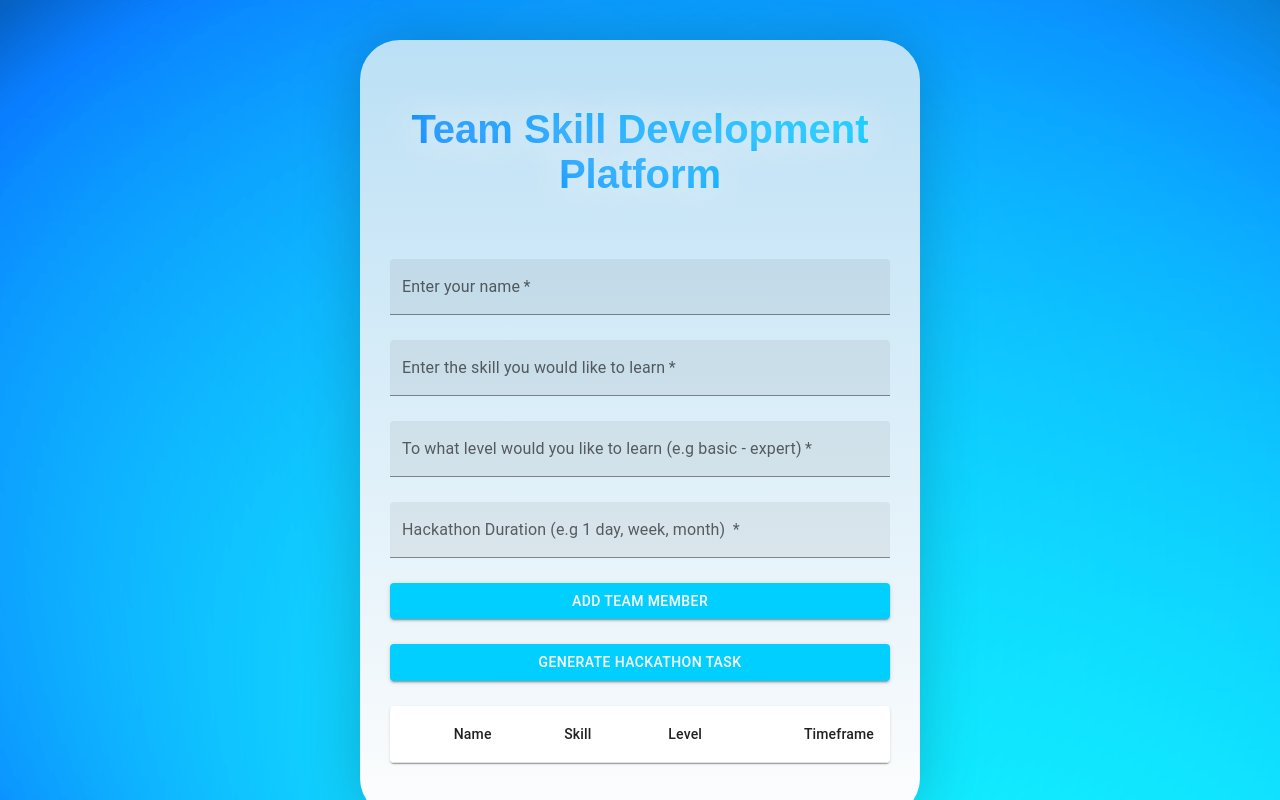
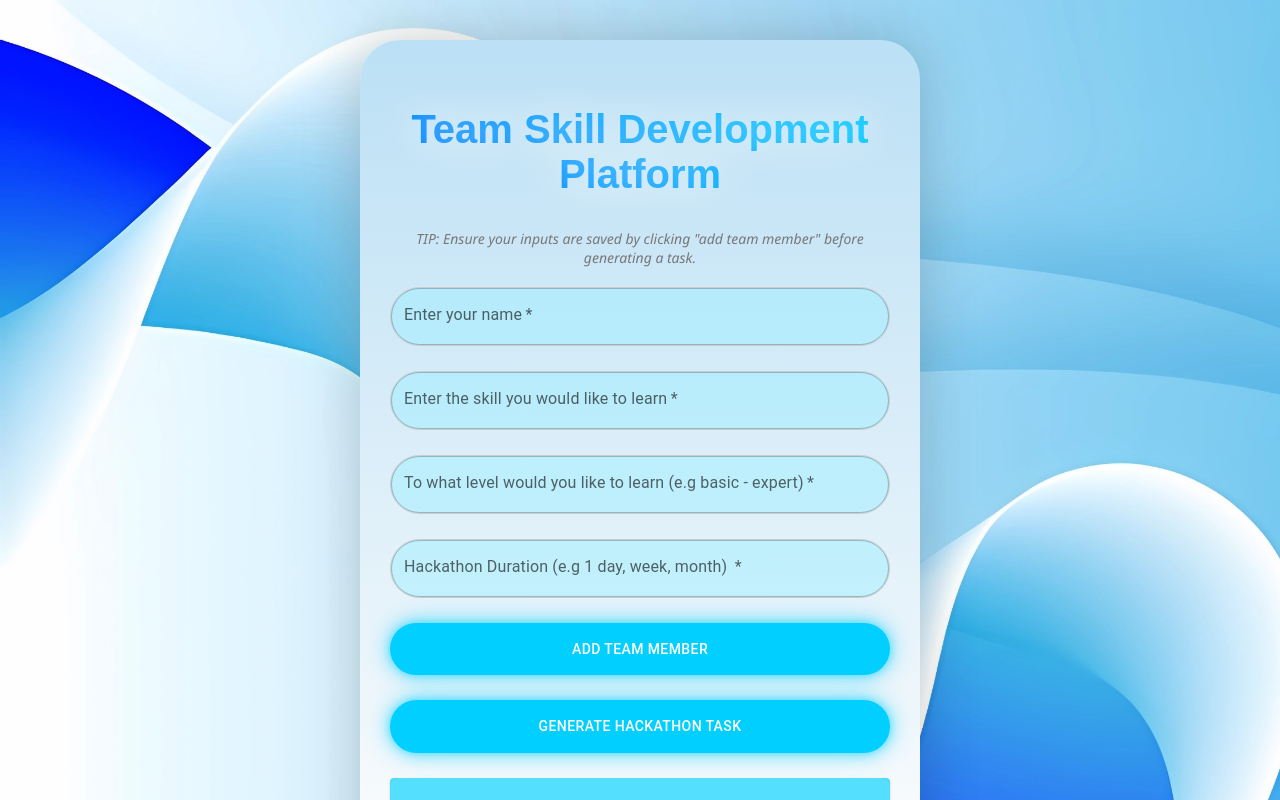
Before and after one commit to CalumMcCallion/skill-developer, a React (Create React App) app: page / in a window 1280 px wide. Shown: the top 800 px of the page. Built offline with nearby package versions, Linux system fonts and the light colour scheme.

Commit message:
further UI dev

```diff
--- a/src/App.css
+++ b/src/App.css
@@ -13,23 +13,80 @@
   background: linear-gradient(to bottom, #bbe0f5, #FDFDFD);
   box-shadow: 0px 0px 60px rgba(0, 0, 0, 0.2);
   padding: 30px;
+  animation: fade-in 3s ease forwards; /* apply a 1 second fade-in animation with forwards to keep the final state */
 }
 
+
+.Spacing button {
+  animation: fade-in 2s ease forwards; /* apply a 1 second fade-in animation with forwards to keep the final state */
+  background-color: #00CFFF;
+  color: #fff;
+  border: none;
+  padding: 1em;
+  border-radius: 40px;
+  box-shadow: 0 0 10px rgba(0, 207, 255, 0.5),
+              0 0 20px rgba(0, 207, 255, 0.4),
+              0 0 30px rgba(0, 207, 255, 0.3);
+  transition: background-color 0.5s ease; /* add a transition effect to the background-color property */
+}
 
 .Spacing button:hover {
   transform: translateY(-2px);
   box-shadow: 0px 4px 8px rgb(92, 199, 245);
-  background-color: #00c3ff;
-}
-.Spacing button {
- background-color: #00CFFF;
+  background-color: #008cff; /* change the background color on hover */
 }
 
 
+.MuiTable-root {
+  animation: fade-in 5s ease forwards;
+  border-collapse: collapse; /* collapse the borders between table cells */
+  font-size: 14px;
+  width: 100%; /* set the table width to 100% of its container */
+  box-shadow: 0 0 10px rgba(0, 0, 0, 0.2); /* add a subtle box shadow */
+  background-color: #fff; /* set a white background color */
+  color: #333; /* set a dark text color */
+  border-radius: 10px;
+}
+
+.MuiTable-head th {
+  font-weight: bold; /* make table headers bold */
+  background-color: #93ebff; /* set a light blue background color for table headers */
+  color: #333; /* set a dark text color for table headers */
+  text-align: left; /* align table header text to the left */
+  padding: 16px; /* add padding to table headers */
+}
+
+.MuiTableCell-root {
+  padding: 16px; /* add padding to table cells */
+  border-bottom: 1px solid #ddd; /* add a light gray bottom border to table cells */
+  text-align: left; /* align cell text to the left */
+}
+
+.MuiTable-root thead tr:first-of-type {
+  background-color: #00d0ffaa; /* set dark blue background color for the first row */
+  color: #fff; /* set white text color for the first row */
+}
+
+
+.MuiTableRow-root {
+  background-color: #79e6ff5e;
+}
+
+
+
+.MuiTableRow-root:hover {
+  background-color: #96ecff;
+  color: #fff;
+}
+
+
+
+
+/*
 .Spacing input[type="text"]:hover {
   transform: translateY(-2px);
   box-shadow: 0px 4px 8px rgb(92, 199, 245);
-}
+} */
 
 
 
@@ -46,7 +103,30 @@
   border-radius: 10px;
   transition: all 0.2s ease-in-out;
   text-shadow: 0px 0px 40px rgb(255, 255, 255);
+  animation: fade-in 3s ease forwards;
   }
+
+  .Spacing h4 {
+    font-size: 14px;
+    color: #777;
+    margin-top: -30px;
+    margin-bottom: -5px;
+    font-weight: normal;
+    font-style: italic;
+    animation: fade-in 2s ease forwards; /* apply a 1 second fade-in animation with forwards to keep the final state */
+  }
+
+  @keyframes fade-in {
+    from {
+      opacity: 0.1; /* start with 0 opacity */
+    }
+    to {
+      opacity: 1; /* end with 1 opacity */
+    }
+  }
+
+
+
 
 
 
@@ -57,10 +137,10 @@
   margin-top: 50px;
   width: 80%;
   max-width: 1200px;
-  border-radius: 10px;
+  border-radius: 30px;
   overflow: hidden;
   margin-bottom: 20px;
-  opacity: 0.4; /* set initial opacity to 50% */
+  opacity: 0; /* set initial opacity to 50% */
   box-shadow: 0px 0px 50px rgba(0, 0, 0);
   transition: opacity 0.5s ease-in-out; /* add a transition effect to the opacity property */
 }
@@ -89,7 +169,7 @@
   flex-direction: column;
   align-items: flex-start;
   justify-content: flex-start;
-  margin-left: 10px;
+  margin-left: 15px;
   margin-top: 5px;
   font-family: 'Segoe UI', Tahoma, Geneva, Verdana, sans-serif;
 }
--- a/src/App.tsx
+++ b/src/App.tsx
@@ -8,19 +8,22 @@ import { CompletionResponse } from "@openai/openai-api";
 import Box from "@mui/material/Box";
 import "./App.css";
 import Stack from "@mui/material/Stack";
-import Button from "@mui/material/Button";
 import Table from "@mui/material/Table";
 import TableBody from "@mui/material/TableBody";
 import TableCell from "@mui/material/TableCell";
+import Button from "@mui/material/Button";
+import Snackbar from "@mui/material/Snackbar";
+import IconButton from "@mui/material/IconButton";
 import TableContainer from "@mui/material/TableContainer";
 import TableHead from "@mui/material/TableHead";
 import TableRow from "@mui/material/TableRow";
 import Paper from "@mui/material/Paper";
 
 const API_KEY = "API_KEY_HERE";
+let messageFeedback = "";
 
 const configuration = new Configuration({
-  apiKey: "API_KEY_HERE",
+  apiKey: "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",
 });
 
 const openai = new OpenAIApi(configuration);
@@ -35,7 +38,6 @@ function App() {
     return { nameP, skillP, levelP, timeP };
   }
 
-  const [open, setOpen] = React.useState(false);
   const [name, setName] = useState("");
   const [loading, setLoading] = useState(false);
   const [skill, setSkill] = useState("");
@@ -101,8 +103,6 @@ Resources:
 (Tool) tutorial: https://(tool).org/tutorial.html
     `;
 
-    setOpen(true);
-
     const completion = await openai.createChatCompletion({
       model: "gpt-3.5-turbo",
       messages: [{ role: "user", content: prompt }],
@@ -153,16 +153,49 @@ Resources:
   if (numRows > 1) {
   }
 
-  const handleClose = (event, reason) => {
+  const [open, setOpen] = React.useState(false);
+
+  const handleClose = (
+    event: React.SyntheticEvent | Event,
+    reason?: string
+  ) => {
     if (reason === "clickaway") {
       return;
     }
     setOpen(false);
   };
 
+  const action = (
+    <React.Fragment>
+      <Button color="secondary" size="small" onClick={handleClose}>
+        close
+      </Button>
+    </React.Fragment>
+  );
+
   const handleGenerateHackathonTaskClick = () => {
-    setLoading(true);
-    generateHackathonTask();
+    const allFieldsPopulated =
+      rows.length !== 0 ||
+      (name.trim() !== "" &&
+        skill.trim() !== "" &&
+        level.trim() !== "" &&
+        timeframe.trim() !== "");
+
+    if (allFieldsPopulated) {
+      messageFeedback = "Request Succesfully Submitted";
+      setLoading(true);
+      setOpen(true);
+      generateHackathonTask();
+      setTimeout(() => {
+        setOpen(false);
+      }, 3000);
+    } else {
+      messageFeedback = "Request Failed - Make Sure All Fields Are Populated";
+      setOpen(true);
+      setTimeout(() => {
+        setOpen(false);
+      }, 3000);
+    }
   };
 
   return (
@@ -170,45 +203,98 @@ Resources:
       <style>
         {`
           body {
-            background-image: url('/backg.png');
+            background-image: url('/bgwave.jpg');
             background-size: cover;
           }
         `}
       </style>
       <div className="Spacing">
         <h1 className="Title">Team Skill Development Platform</h1>
+        <h4>
+          TIP: Ensure your inputs are saved by clicking "add team member" before
+          generating a task.
+        </h4>
+        <TextField
+          required
+          id="outlined-required"
+          label="Enter your name"
+          value={name}
+          variant="outlined"
+          onChange={handleNameChange}
+          sx={{
+            width: 500,
+            "& .MuiOutlinedInput-root": {
+              borderRadius: "30px",
+              border: "1px solid #ccc",
+            },
+            "& .MuiOutlinedInput-input": {
+              backgroundColor: "#96ecff72",
+              borderRadius: "30px",
+              padding: "17px",
+            },
+          }}
+        />
 
         <TextField
           required
-          id="filled-required"
-          label="Enter your name"
-          value={name}
-          variant="filled"
-          onChange={handleNameChange}
+          id="outlined-required"
+          label="Enter the skill you would like to learn"
+          value={skill}
+          variant="outlined"
+          onChange={handleSkillChange}
+          sx={{
+            width: 500,
+            "& .MuiOutlinedInput-root": {
+              borderRadius: "30px",
+              border: "1px solid #ccc",
+            },
+            "& .MuiOutlinedInput-input": {
+              backgroundColor: "#96ecff72",
+              borderRadius: "30px",
+              padding: "17px",
+            },
+          }}
         />
         <TextField
           required
-          id="filled-required"
-          label="Enter the skill you would like to learn"
-          value={skill}
-          variant="filled"
-          onChange={handleSkillChange}
+          id="outlined-required"
+          label="To what level would you like to learn (e.g basic - expert)"
+          value={level}
+          variant="outlined"
+          onChange={handleLevelChange}
+          sx={{
+            width: 500,
+            "& .MuiOutlinedInput-root": {
+              borderRadius: "30px",
+              border: "1px solid #ccc",
+            },
+            "& .MuiOutlinedInput-input": {
+              backgroundColor: "#96ecff72",
+              borderRadius: "30px",
+              padding: "17px",
+            },
+          }}
         />
+
         <TextField
           required
-          id="filled-required"
-          label="To what level would you like to learn (e.g basic - expert)"
-          value={level}
-          variant="filled"
-          onChange={handleLevelChange}
-        />
-        <TextField
-          required
-          id="filled-required"
+          id="outlined-required"
           label="Hackathon Duration (e.g 1 day, week, month) "
           value={timeframe}
-          variant="filled"
+          variant="outlined"
           onChange={handleTimeframeChange}
+          sx={{
+            width: 500,
+            "& .MuiOutlinedInput-root": {
+              borderRadius: "30px",
+              border: "1px solid #ccc",
+            },
+            "& .MuiOutlinedInput-input": {
+              backgroundColor: "#96ecff72",
+              borderRadius: "30px",
+              padding: "17px",
+            },
+          }}
         />
         <Button variant="contained" onClick={addTeamMember}>
           Add Team Member
@@ -243,6 +329,13 @@ Resources:
           </Table>
         </TableContainer>
         <div>{loading && !hackathonTask && <CircularProgress />}</div>
+        <Snackbar
+          open={open}
+          autoHideDuration={6000}
+          onClose={handleClose}
+          message={messageFeedback}
+          action={action}
+        />
       </div>
 
       <div className={`Preview-Box ${hackathonTask ? "show" : ""}`}>
```
Also changed, not shown: public/bgwave.jpg (added).
